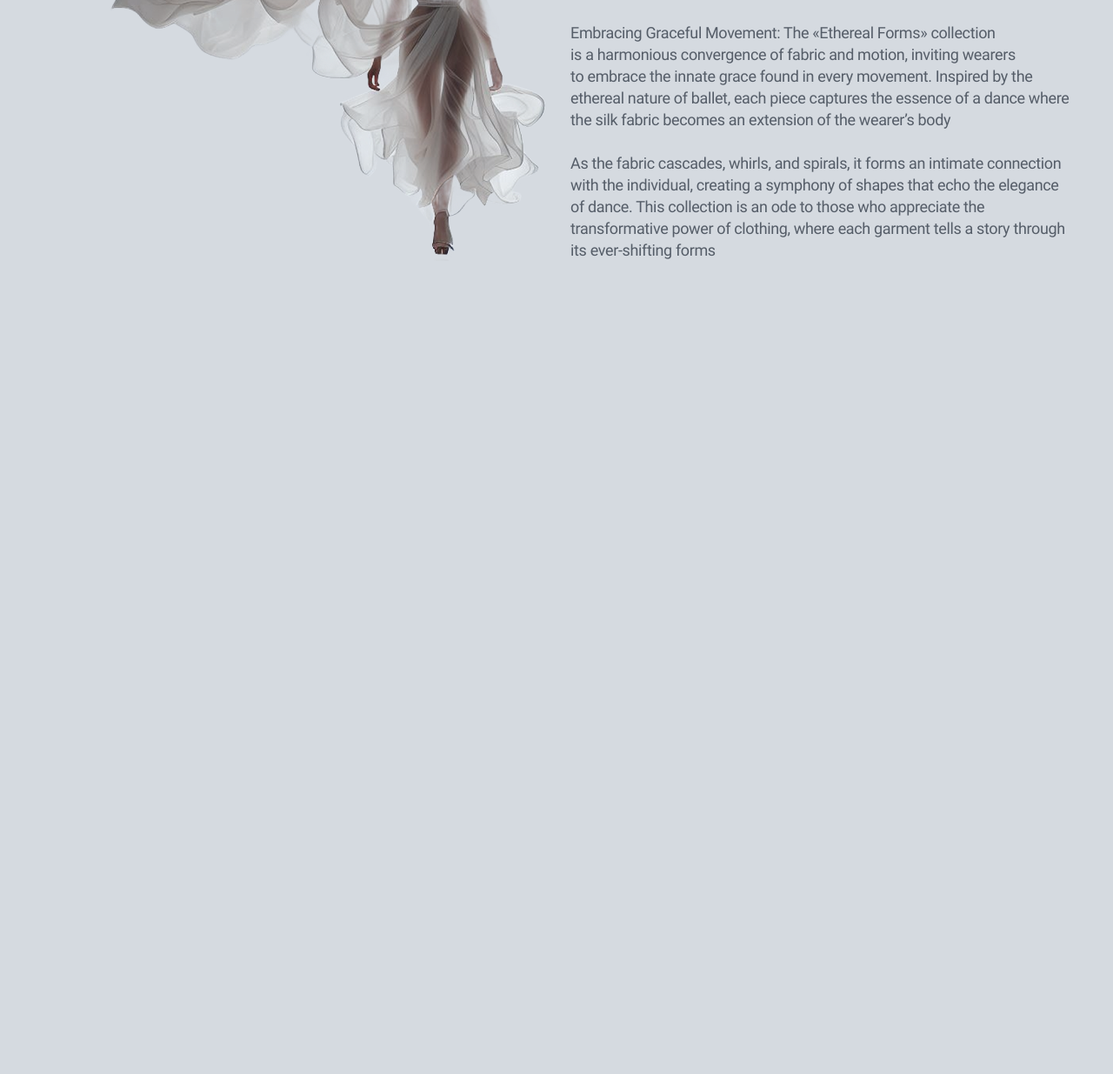
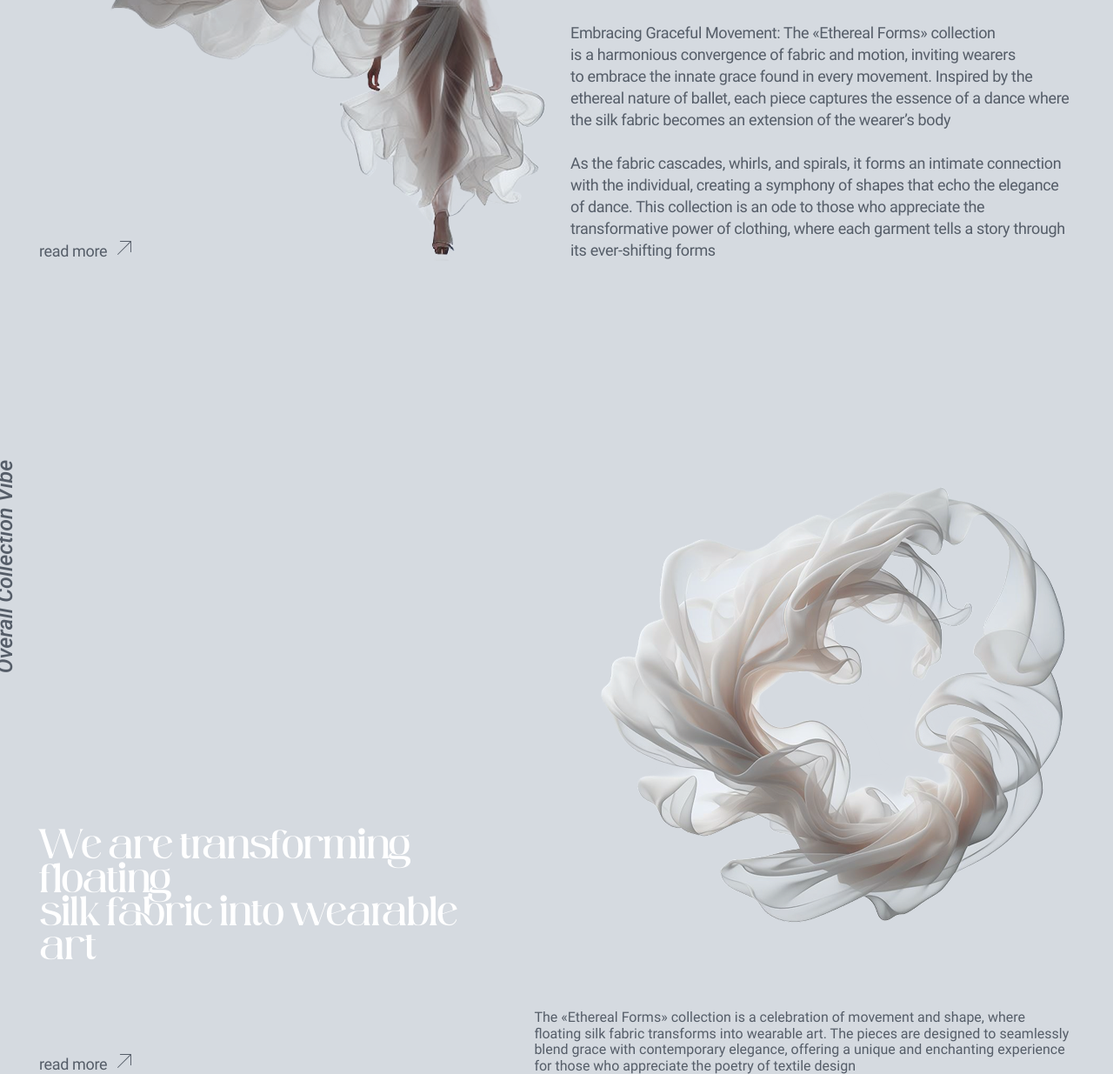
Before and after one commit to msudomoikin/tease, a plain HTML site: page index.html in a window 1280 px wide. Shown: the part 3382-4617 px from the top of the page at 87% size. Before the commit the page ends 3682 px from the top, so only its background shows below. Drawn offline with Linux system fonts and the light colour scheme.

Commit message:
collection-vibe done

```diff
--- a/index.html
+++ b/index.html
@@ -133,8 +133,8 @@
                         </p>
                         <img class="collection__image" src="/images/img4.png"
                             alt="Иллюстрация с девушкой в шелковой ткани" height="774" width="824">
-                        <a href="#">
-                            <div class="read-more">
+                        <a class="read-more" href="#">
+                            <div class="read-more__wrapper">
                                 <span class="read-more__text">Read more</span>
                                 <svg width="30" height="30" viewBox="0 0 30 30" fill="none"
                                     xmlns="http://www.w3.org/2000/svg">
@@ -168,6 +168,40 @@
                 </div>
             </div>
         </section>
+        <section class="collection-vibe">
+            <div class="container">
+                <div class="collection-vibe__wrapper">
+                    <span class="collection-vibe__subtitle">Overall Collection Vibe</span>
+
+                    <div class="collection-vibe__left">
+                        <h2 class="collection-vibe__title">
+                            <span>We are transforming floating </span>
+                            <span>silk fabric into wearable art</span>
+                        </h2>
+                        <a class="read-more" href="#">
+                            <div class="read-more__wrapper">
+                                <span class="read-more__text">Read more</span>
+                                <svg width="30" height="30" viewBox="0 0 30 30" fill="none"
+                                    xmlns="http://www.w3.org/2000/svg">
+                                    <path
+                                        d="M22.9688 7.5V19.6875C22.9688 19.8118 22.9194 19.931 22.8315 20.019C22.7435 20.1069 22.6243 20.1562 22.5 20.1562C22.3757 20.1562 22.2565 20.1069 22.1685 20.019C22.0806 19.931 22.0313 19.8118 22.0313 19.6875V8.63203L7.83164 22.8316C7.74369 22.9196 7.62439 22.969 7.5 22.969C7.37561 22.969 7.25632 22.9196 7.16836 22.8316C7.0804 22.7437 7.03099 22.6244 7.03099 22.5C7.03099 22.3756 7.0804 22.2563 7.16836 22.1684L21.368 7.96875H10.3125C10.1882 7.96875 10.069 7.91936 9.98104 7.83146C9.89314 7.74355 9.84375 7.62432 9.84375 7.5C9.84375 7.37568 9.89314 7.25645 9.98104 7.16854C10.069 7.08064 10.1882 7.03125 10.3125 7.03125H22.5C22.6243 7.03125 22.7435 7.08064 22.8315 7.16854C22.9194 7.25645 22.9688 7.37568 22.9688 7.5Z"
+                                        fill="#555D68" />
+                                </svg>
+                            </div>
+                        </a>
+                    </div>
+                    <div class="collection-vibe__right">
+                        <img class="collection-vibe__image" src="./images/img5.png" alt="Иллюстрация шелковой ткани" width="551" height="531">
+                        <p class="collection-vibe__text">
+                            The &laquo;Ethereal Forms&raquo; collection is&nbsp;a&nbsp;celebration of&nbsp;movement and
+                            shape, where floating silk fabric transforms into wearable art. The pieces are designed
+                            to&nbsp;seamlessly blend grace with contemporary elegance, offering a&nbsp;unique and
+                            enchanting experience for those who appreciate the poetry of&nbsp;textile design
+                        </p>
+                    </div>
+                </div>
+            </div>
+        </section>
     </main>
 </body>
 
--- /dev/null
+++ b/scss/blocks/_collection-vibe.scss
@@ -0,0 +1,53 @@
+.collection-vibe {
+    &__title {
+        padding-top: 656px;
+        padding-bottom: 95px;
+        font-family: $ff-rasfire;
+        color: $color-white;
+        font-size: 48px;
+        font-weight: 100;
+        margin: 0;
+        line-height: 0.8;
+
+        & span {
+            display: block;
+        }
+    }
+
+    &__subtitle {
+        position: absolute;
+        top: 50%;
+        font-family: $ff-roboto;
+        font-size: 25px;
+        font-weight: 500;
+        font-style: italic;
+        margin: 0;
+        transform: rotate(-90deg) translate(50%, -50%);
+        left: -155px;
+        display: block;
+        line-height: 0.5;
+    }
+
+    &__wrapper {
+        justify-content: space-between;
+        position: relative;
+        gap: 20px;
+        display: flex;
+    }
+
+    &__right {
+        display: flex;
+        flex-direction: column;
+        align-items: flex-end;
+        width: 665px;
+        justify-content: flex-end;
+    }
+
+    &__image {
+        margin-bottom: 80px;
+    }
+
+    &__text {
+        margin: 0;
+    }
+}
--- a/scss/blocks/_read-more.scss
+++ b/scss/blocks/_read-more.scss
@@ -1,8 +1,12 @@
 .read-more {
+    display: block;
     margin-top: auto;
     margin-bottom: 0;
-    display: flex;
-    align-items: flex-end;
+
+    &__wrapper {
+        display: flex;
+        align-items: flex-end;
+    }
 
     &__text {
         text-transform: lowercase;
--- a/scss/styles.scss
+++ b/scss/styles.scss
@@ -11,3 +11,4 @@
 @import "blocks/_advantage";
 @import "blocks/collection";
 @import "blocks/read-more";
+@import "blocks/collection-vibe";
```
Also changed, not shown: css/styles.css, 1 other file.
